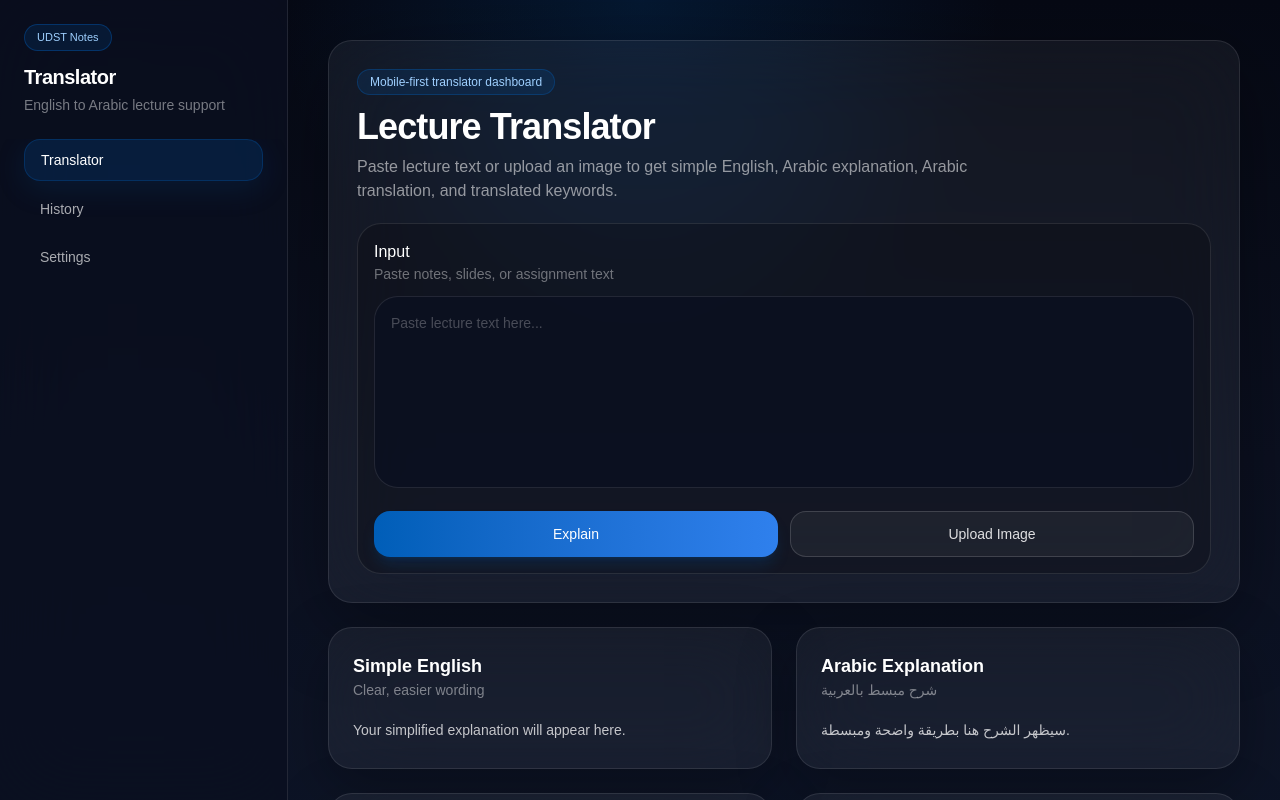
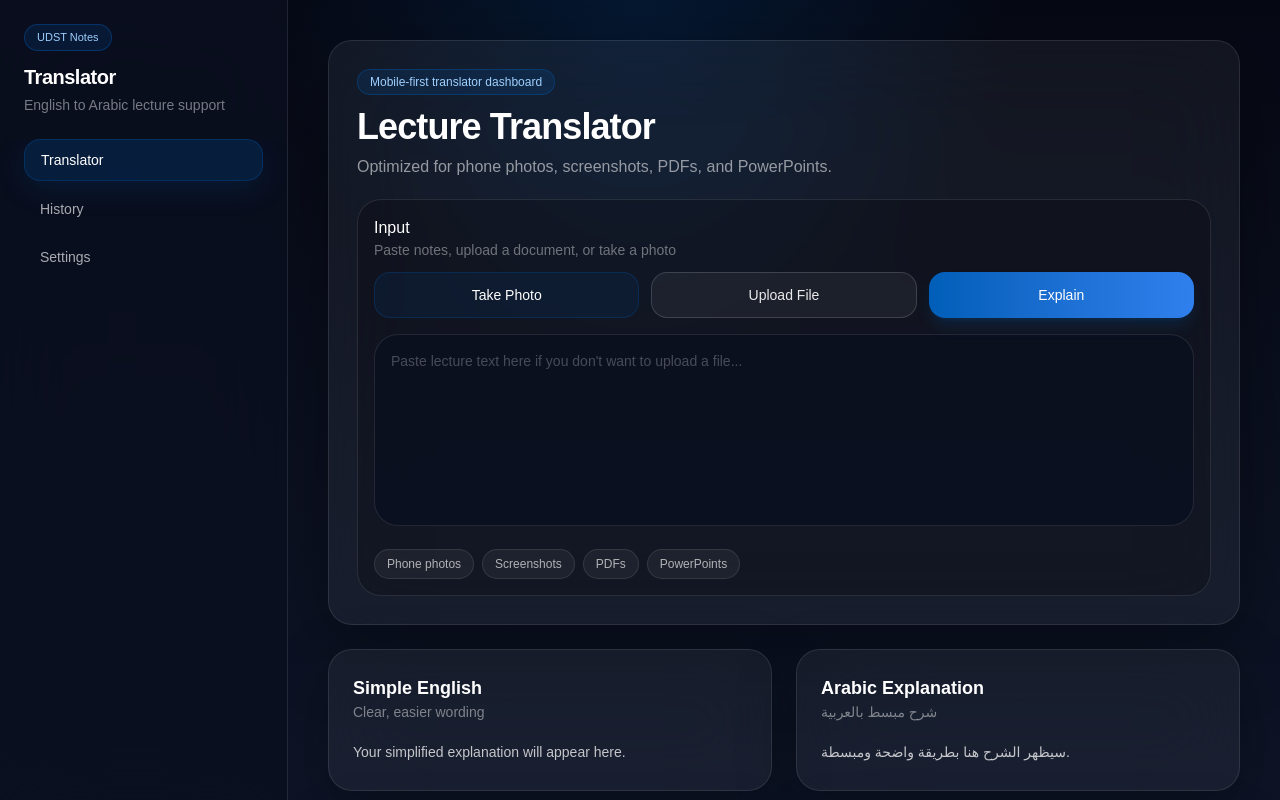
Before and after one commit to sallaxm/UDST-En-Ar-Translator, a Next.js app: page / in a window 1280 px wide. Shown: the top 800 px of the page. Built offline with nearby package versions, Linux system fonts and the light colour scheme.

Commit message:
Add image, PDF, and PowerPoint upload support to translator UI

```diff
--- a/app/page.tsx
+++ b/app/page.tsx
@@ -1,9 +1,46 @@
 "use client";
 
-import { useState } from "react";
+import { ChangeEvent, useRef, useState } from "react";
 
 export default function Dashboard() {
   const [input, setInput] = useState("");
+  const [selectedFileName, setSelectedFileName] = useState("");
+  const [selectedFileType, setSelectedFileType] = useState<
+    "image" | "pdf" | "powerpoint" | ""
+  >("");
+
+  const fileInputRef = useRef<HTMLInputElement>(null);
+  const cameraInputRef = useRef<HTMLInputElement>(null);
+
+  const handleFileSelect = (e: ChangeEvent<HTMLInputElement>) => {
+    const file = e.target.files?.[0];
+    if (!file) return;
+
+    setSelectedFileName(file.name);
+
+    if (file.type.startsWith("image/")) {
+      setSelectedFileType("image");
+    } else if (file.type === "application/pdf") {
+      setSelectedFileType("pdf");
+    } else {
+      setSelectedFileType("powerpoint");
+    }
+  };
+
+  const openFilePicker = () => {
+    fileInputRef.current?.click();
+  };
+
+  const openCameraPicker = () => {
+    cameraInputRef.current?.click();
+  };
+
+  const clearSelectedFile = () => {
+    setSelectedFileName("");
+    setSelectedFileType("");
+    if (fileInputRef.current) fileInputRef.current.value = "";
+    if (cameraInputRef.current) cameraInputRef.current.value = "";
+  };
 
   return (
     <div className="min-h-screen bg-[radial-gradient(circle_at_top,_rgba(0,94,184,0.18),_transparent_30%),linear-gradient(180deg,_#060914_0%,_#0b1020_45%,_#0f172a_100%)] text-white">
@@ -14,19 +51,23 @@ export default function Dashboard() {
               <div className="inline-flex items-center rounded-full border border-[#005EB8]/40 bg-[#005EB8]/15 px-3 py-1 text-[11px] font-medium text-[#9fd0ff]">
                 UDST Notes
               </div>
-              <h1 className="mt-2 text-lg font-semibold tracking-tight md:text-xl">Translator</h1>
-              <p className="text-xs text-white/45 md:text-sm">English to Arabic lecture support</p>
+              <h1 className="mt-2 text-lg font-semibold tracking-tight md:text-xl">
+                Translator
+              </h1>
+              <p className="text-xs text-white/45 md:text-sm">
+                English to Arabic lecture support
+              </p>
             </div>
           </div>
 
-          <nav className="flex gap-2 overflow-x-auto px-4 pb-4 md:flex-col md:px-6 md:pb-0 text-sm [&::-webkit-scrollbar]:hidden">
+          <nav className="flex gap-2 overflow-x-auto px-4 pb-4 text-sm [&::-webkit-scrollbar]:hidden md:flex-col md:px-6 md:pb-0">
             <button className="shrink-0 rounded-2xl border border-[#005EB8]/30 bg-[#005EB8]/20 px-4 py-2.5 text-left text-white shadow-[0_8px_30px_rgba(0,94,184,0.15)]">
               Translator
             </button>
-            <button className="shrink-0 rounded-2xl px-4 py-2.5 text-left text-white/65 transition hover:bg-white/8 hover:text-white">
+            <button className="shrink-0 rounded-2xl px-4 py-2.5 text-left text-white/65 transition hover:bg-white/10 hover:text-white">
               History
             </button>
-            <button className="shrink-0 rounded-2xl px-4 py-2.5 text-left text-white/65 transition hover:bg-white/8 hover:text-white">
+            <button className="shrink-0 rounded-2xl px-4 py-2.5 text-left text-white/65 transition hover:bg-white/10 hover:text-white">
               Settings
             </button>
           </nav>
@@ -40,9 +81,12 @@ export default function Dashboard() {
                   <div className="mb-3 inline-flex items-center rounded-full border border-[#005EB8]/35 bg-[#005EB8]/15 px-3 py-1 text-[11px] font-medium text-[#9fd0ff] md:text-xs">
                     Mobile-first translator dashboard
                   </div>
-                  <h2 className="text-2xl font-semibold tracking-tight md:text-4xl">Lecture Translator</h2>
+                  <h2 className="text-2xl font-semibold tracking-tight md:text-4xl">
+                    Lecture Translator
+                  </h2>
                   <p className="mt-2 max-w-2xl text-sm leading-6 text-white/55 md:text-base">
-                    Paste lecture text or upload an image to get simple English, Arabic explanation, Arabic translation, and translated keywords.
+                    Optimized for phone photos, screenshots, PDFs, and
+                    PowerPoints.
                   </p>
                 </div>
               </div>
@@ -50,25 +94,101 @@ export default function Dashboard() {
               <div className="rounded-3xl border border-white/10 bg-black/20 p-3 sm:p-4">
                 <div className="mb-3 flex items-center justify-between">
                   <div>
-                    <h3 className="text-sm font-medium text-white md:text-base">Input</h3>
-                    <p className="text-xs text-white/40 md:text-sm">Paste notes, slides, or assignment text</p>
+                    <h3 className="text-sm font-medium text-white md:text-base">
+                      Input
+                    </h3>
+                    <p className="text-xs text-white/40 md:text-sm">
+                      Paste notes, upload a document, or take a photo
+                    </p>
                   </div>
                 </div>
+
+                <div className="mb-4 grid grid-cols-1 gap-3 sm:grid-cols-3">
+                  <button
+                    type="button"
+                    onClick={openCameraPicker}
+                    className="rounded-2xl border border-[#005EB8]/25 bg-[#005EB8]/10 px-4 py-3 text-sm font-medium text-white transition hover:bg-[#005EB8]/20"
+                  >
+                    Take Photo
+                  </button>
+
+                  <button
+                    type="button"
+                    onClick={openFilePicker}
+                    className="rounded-2xl border border-white/15 bg-white/5 px-4 py-3 text-sm font-medium text-white/90 transition hover:bg-white/10"
+                  >
+                    Upload File
+                  </button>
+
+                  <button
+                    type="button"
+                    className="rounded-2xl bg-gradient-to-r from-[#005EB8] to-[#2F80ED] px-4 py-3 text-sm font-medium text-white shadow-lg shadow-[#005EB8]/20 transition hover:opacity-95"
+                  >
+                    Explain
+                  </button>
+                </div>
+
+                <input
+                  ref={fileInputRef}
+                  type="file"
+                  accept=".pdf,.ppt,.pptx,image/*"
+                  onChange={handleFileSelect}
+                  className="hidden"
+                />
+
+                <input
+                  ref={cameraInputRef}
+                  type="file"
+                  accept="image/*"
+                  capture="environment"
+                  onChange={handleFileSelect}
+                  className="hidden"
+                />
+
+                {selectedFileName && (
+                  <div className="mb-4 flex items-center justify-between rounded-2xl border border-white/10 bg-white/5 px-4 py-3">
+                    <div className="min-w-0">
+                      <p className="truncate text-sm font-medium text-white">
+                        {selectedFileName}
+                      </p>
+                      <p className="mt-1 text-xs text-white/45 capitalize">
+                        {selectedFileType === "image" && "Image selected"}
+                        {selectedFileType === "pdf" && "PDF selected"}
+                        {selectedFileType === "powerpoint" &&
+                          "PowerPoint selected"}
+                      </p>
+                    </div>
+
+                    <button
+                      type="button"
+                      onClick={clearSelectedFile}
+                      className="ml-3 shrink-0 rounded-xl border border-white/10 bg-white/5 px-3 py-1.5 text-xs text-white/70 transition hover:bg-white/10 hover:text-white"
+                    >
+                      Clear
+                    </button>
+                  </div>
+                )}
 
                 <textarea
                   value={input}
                   onChange={(e) => setInput(e.target.value)}
-                  placeholder="Paste lecture text here..."
+                  placeholder="Paste lecture text here if you don't want to upload a file..."
                   className="h-40 w-full resize-none rounded-3xl border border-white/10 bg-[#0b1020]/80 px-4 py-4 text-sm text-white placeholder:text-white/25 outline-none transition focus:border-[#2F80ED]/60 focus:bg-[#0b1020] md:h-48"
                 />
 
-                <div className="mt-4 grid grid-cols-1 gap-3 sm:grid-cols-2">
-                  <button className="rounded-2xl bg-gradient-to-r from-[#005EB8] to-[#2F80ED] px-5 py-3 text-sm font-medium text-white shadow-lg shadow-[#005EB8]/20 transition hover:opacity-95">
-                    Explain
-                  </button>
-                  <button className="rounded-2xl border border-white/15 bg-white/5 px-5 py-3 text-sm font-medium text-white/85 transition hover:bg-white/10">
-                    Upload Image
-                  </button>
+                <div className="mt-4 flex flex-wrap gap-2">
+                  <span className="rounded-full border border-white/10 bg-white/5 px-3 py-1.5 text-xs text-white/65">
+                    Phone photos
+                  </span>
+                  <span className="rounded-full border border-white/10 bg-white/5 px-3 py-1.5 text-xs text-white/65">
+                    Screenshots
+                  </span>
+                  <span className="rounded-full border border-white/10 bg-white/5 px-3 py-1.5 text-xs text-white/65">
+                    PDFs
+                  </span>
+                  <span className="rounded-full border border-white/10 bg-white/5 px-3 py-1.5 text-xs text-white/65">
+                    PowerPoints
+                  </span>
                 </div>
               </div>
             </section>
@@ -77,8 +197,12 @@ export default function Dashboard() {
               <div className="rounded-3xl border border-white/10 bg-white/5 p-5 shadow-[0_18px_60px_rgba(0,0,0,0.28)] backdrop-blur-2xl md:p-6">
                 <div className="mb-4 flex items-center gap-3">
                   <div>
-                    <h3 className="text-base font-semibold md:text-lg">Simple English</h3>
-                    <p className="text-xs text-white/45 md:text-sm">Clear, easier wording</p>
+                    <h3 className="text-base font-semibold md:text-lg">
+                      Simple English
+                    </h3>
+                    <p className="text-xs text-white/45 md:text-sm">
+                      Clear, easier wording
+                    </p>
                   </div>
                 </div>
                 <p className="text-sm leading-7 text-white/75">
@@ -89,8 +213,12 @@ export default function Dashboard() {
               <div className="rounded-3xl border border-white/10 bg-white/5 p-5 shadow-[0_18px_60px_rgba(0,0,0,0.28)] backdrop-blur-2xl md:p-6">
                 <div className="mb-4 flex items-center gap-3">
                   <div>
-                    <h3 className="text-base font-semibold md:text-lg">Arabic Explanation</h3>
-                    <p className="text-xs text-white/45 md:text-sm">شرح مبسط بالعربية</p>
+                    <h3 className="text-base font-semibold md:text-lg">
+                      Arabic Explanation
+                    </h3>
+                    <p className="text-xs text-white/45 md:text-sm">
+                      شرح مبسط بالعربية
+                    </p>
                   </div>
                 </div>
                 <p dir="ltr" className="text-left text-sm leading-7 text-white/75">
@@ -101,8 +229,12 @@ export default function Dashboard() {
               <div className="rounded-3xl border border-white/10 bg-white/5 p-5 shadow-[0_18px_60px_rgba(0,0,0,0.28)] backdrop-blur-2xl md:p-6">
                 <div className="mb-4 flex items-center gap-3">
                   <div>
-                    <h3 className="text-base font-semibold md:text-lg">Arabic Translation</h3>
-                    <p className="text-xs text-white/45 md:text-sm">ترجمة مباشرة للنص</p>
+                    <h3 className="text-base font-semibold md:text-lg">
+                      Arabic Translation
+                    </h3>
+                    <p className="text-xs text-white/45 md:text-sm">
+                      ترجمة مباشرة للنص
+                    </p>
                   </div>
                 </div>
                 <p dir="ltr" className="text-left text-sm leading-7 text-white/75">
@@ -113,8 +245,12 @@ export default function Dashboard() {
               <div className="rounded-3xl border border-white/10 bg-white/5 p-5 shadow-[0_18px_60px_rgba(0,0,0,0.28)] backdrop-blur-2xl md:p-6">
                 <div className="mb-4 flex items-center gap-3">
                   <div>
-                    <h3 className="text-base font-semibold md:text-lg">Keywords</h3>
-                    <p className="text-xs text-white/45 md:text-sm">Main terms with Arabic meaning</p>
+                    <h3 className="text-base font-semibold md:text-lg">
+                      Keywords
+                    </h3>
+                    <p className="text-xs text-white/45 md:text-sm">
+                      Main terms with Arabic meaning
+                    </p>
                   </div>
                 </div>
 
@@ -122,10 +258,10 @@ export default function Dashboard() {
                   <span className="rounded-full border border-[#005EB8]/35 bg-[#005EB8]/15 px-3 py-1.5 text-xs text-[#cde7ff]">
                     Fiscal Policy — السياسة المالية
                   </span>
-                  <span className="rounded-full border border-white/10 bg-white/8 px-3 py-1.5 text-xs text-white/80">
+                  <span className="rounded-full border border-white/10 bg-white/5 px-3 py-1.5 text-xs text-white/80">
                     Aggregate Demand — الطلب الكلي
                   </span>
-                  <span className="rounded-full border border-white/10 bg-white/8 px-3 py-1.5 text-xs text-white/80">
+                  <span className="rounded-full border border-white/10 bg-white/5 px-3 py-1.5 text-xs text-white/80">
                     Taxation — الضرائب
                   </span>
                 </div>
```
Also changed, not shown: app/api/explain/route.ts (+5 -13 lines).
